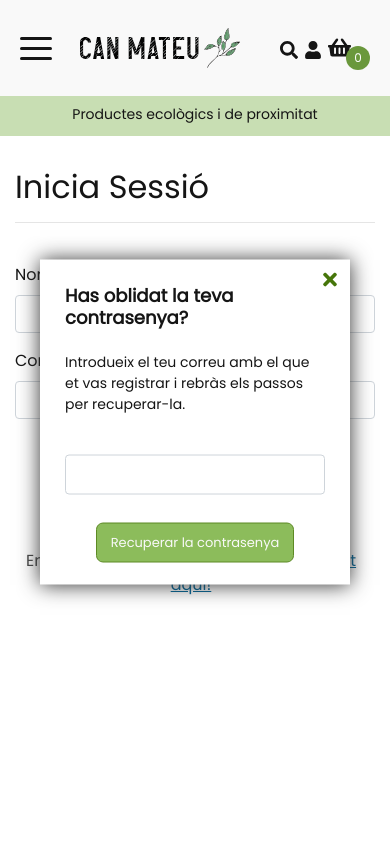
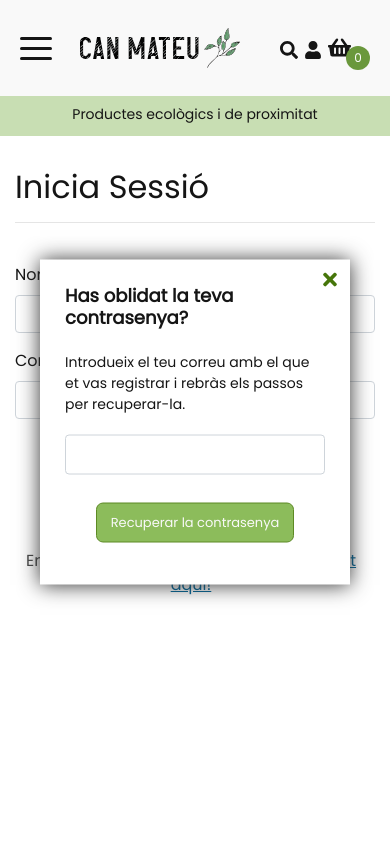
Before and after one commit to SalvadorSC/can-manel-front, a React (Create React App) app: page /iniciar-sessio in a window 390 px wide. Both pictures are taken after a click on the element "Heu oblidat la vostra contrasenya?". Shown: the top 844 px of the page. Built offline with nearby package versions, Linux system fonts and the light colour scheme; no server answers.

Commit message:
No hover mobile basketCards composition + link to register in Login Page

```diff
--- a/src/componentes/BasketCard/BasketCard.css
+++ b/src/componentes/BasketCard/BasketCard.css
@@ -12,9 +12,6 @@
   top: 169px;
   left: 83px;
   display: none;
-}
-.basket-products:hover .basket-composition {
-  display: block;
 }
 
 .card-father {
@@ -143,3 +140,8 @@
     min-height: 178px;
   }
 }
+@media (min-width: 950px) {
+  .basket-products:hover .basket-composition {
+    display: block;
+  }
+}
--- a/src/paginas/login/Login.css
+++ b/src/paginas/login/Login.css
@@ -54,6 +54,10 @@
   color: var(--color-blue);
   text-decoration: underline;
 }
+.register-here-mobile:hover {
+  color: var(--color-blue);
+  text-decoration: underline;
+}
 
 .container-window {
   position: fixed;
@@ -85,7 +89,7 @@
 
 .container-pop-up-password input {
   height: 40px;
-  margin-top: 40px;
+  margin-top: 20px;
 }
 
 .icon-pop-up {
--- a/src/paginas/login/Login.js
+++ b/src/paginas/login/Login.js
@@ -10,6 +10,25 @@ export const Login = (props) => {
   const { logIn, setAdminRole } = useContext(AuthContext);
   const [popUpWindow, setPopUpWindow] = useState(false);
   const [step, setStep] = useState(0);
+  const [inputData, setInputData] = useState({ recoverEmail: "" });
+  const [errorForgot, setErrorForgot] = useState(false);
+
+  const sendEmailForgotPassword = (e) => {
+    e.preventDefault();
+    if (inputData.recoverEmail !== "" /* && inputData.isEmail() */) {
+      console.log(inputData.recoverEmail);
+      stepForward();
+      setErrorForgot(false);
+    }
+    if (inputData.recoverEmail === "") {
+      setErrorForgot(true);
+      return;
+    }
+  };
+
+  const setDataRecover = (e) => {
+    setInputData({ [e.target.id]: e.target.value });
+  };
 
   const togglePopUp = () => {
     setPopUpWindow(!popUpWindow);
@@ -143,7 +162,10 @@ export const Login = (props) => {
             <div className="mb-3 text-center">
               <p className="text-registration-question mr-2">
                 Encara no tens un usuari propi?
-                <span className="register-here-mobile"> Registra't aquí!</span>
+                <Link to="/registre" className="register-here-mobile">
+                  {" "}
+                  Registra't aquí!
+                </Link>
               </p>
               <p className="text-info-registration mr-2 text-left">
                 No et preocupis, crea ràpidament el teu compte a Can Mateu!
@@ -168,33 +190,43 @@ export const Login = (props) => {
             <div className="container-pop-up-password ">
               <FaTimes
                 className="icon-delete icon-pop-up"
-                onClick={() => togglePopUp()}
+                onClick={() => {
+                  togglePopUp();
+                  setErrorForgot(false);
+                }}
               />
               <h4 className="mb-4">Has oblidat la teva contrasenya?</h4>
               {step === 0 ? (
                 <>
-                  <p className="mb-4">
+                  <p className="mb-2">
                     Introdueix el teu correu amb el que et vas registrar i
                     rebràs els passos per recuperar-la.
                   </p>
-                  <input className="form-control mb-2  w-100" type="text" />
-                  <div className="d-flex justify-content-center">
-                    <button
-                      className="button btn btn-recover-password  text-center"
-                      onClick={() => stepForward()}
-                    >
-                      Recuperar la contrasenya
-                    </button>
-                  </div>
+                  <form onSubmit={sendEmailForgotPassword}>
+                    <input
+                      className="form-control mb-2  w-100"
+                      type="text"
+                      id="recoverEmail"
+                      onChange={setDataRecover}
+                    />
+                    {errorForgot && (
+                      <p className="m-0">Introdueix el correu correctament!</p>
+                    )}
+                    <div className="d-flex justify-content-center">
+                      <button className="button btn btn-recover-password  text-center">
+                        Recuperar la contrasenya
+                      </button>
+                    </div>
+                  </form>
                 </>
               ) : (
                 <>
-                  <p className="text-send-email mb-2">
+                  <p className="mb-4">
                     Hem rebut la vostra solicitud per canviar la contrasenya
                     correctament. En uns instants rebràs un correu amb els
                     passos per crear-ne una de nova.
                   </p>
-                  <p className="text-send-email">
+                  <p>
                     Si no t'ha arribat el correu, comprova en la teva carpeta de
                     spam si hi ha un correu de canmateu@canamteu.com
                   </p>
```
